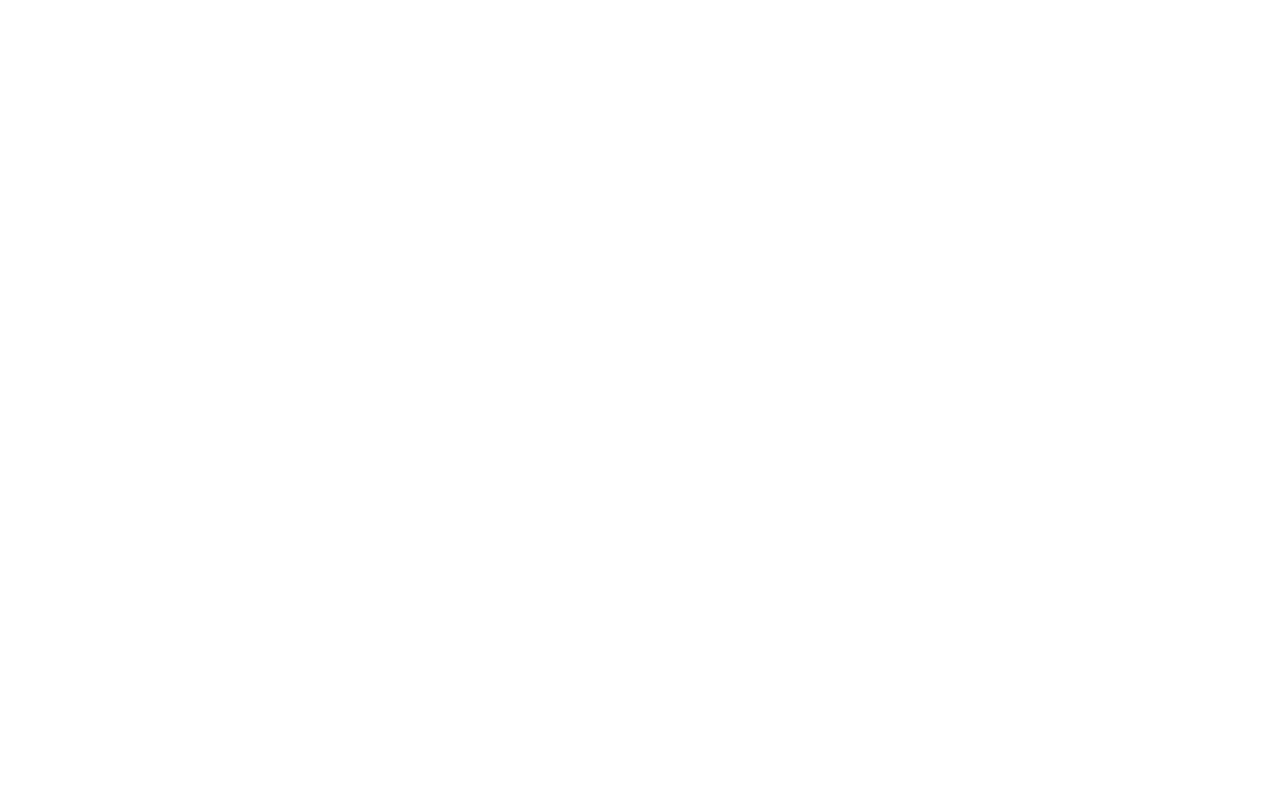
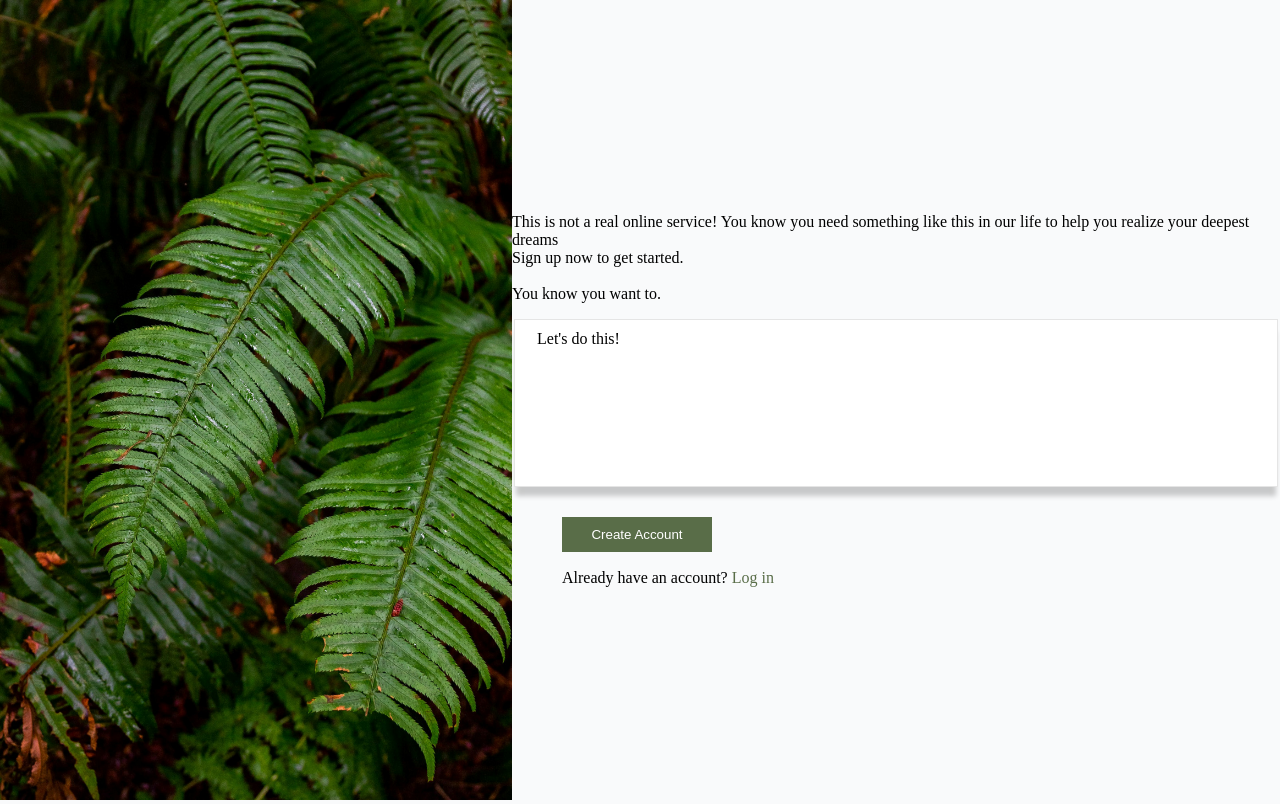
Before and after one commit to okularnik123/Sign-up-Form-Project, a plain HTML site: page index.html in a window 1280 px wide. Drawn offline with Linux system fonts and the light colour scheme.

Commit message:
Added html structure Added some css

```diff
--- a/index.html
+++ b/index.html
@@ -6,5 +6,29 @@
     <title>Sign-up</title>
     <link rel="stylesheet" href="style.css" />
   </head>
-  <body></body>
+  <body>
+    <div id="image-section">
+      <img
+        id="plants-img"
+        src="images/left-section-img.jpg"
+        alt="Green plants"
+      />
+    </div>
+    <div id="form-content">
+      <p>
+        This is not a real online service! You know you need something like this
+        in our life to help you realize your deepest dreams <br />
+        Sign up now to get started.
+        <br /><br />
+        You know you want to.
+      </p>
+      <form action="">
+        <fieldset>
+          <legend>Let's do this!</legend>
+        </fieldset>
+        <button>Create Account</button>
+      </form>
+      <p>Already have an account? <a>Log in</a></p>
+    </div>
+  </body>
 </html>
--- a/style.css
+++ b/style.css
@@ -0,0 +1,56 @@
+body {
+  display: flex;
+  margin: 0;
+  padding: 0;
+  background-color: #f9fafb;
+}
+html {
+  margin: 0;
+  padding: 0;
+}
+#image-section {
+  height: 100vh;
+  width: 40%;
+}
+#plants-img {
+  height: 100%;
+  width: 100%;
+}
+#form-content {
+  width: 60%;
+  display: flex;
+  flex-direction: column;
+  justify-content: center;
+  align-content: center;
+}
+form {
+  height: 200px;
+}
+fieldset {
+  background-color: white;
+  box-shadow: 0px 11px 5px -2px rgba(0, 0, 0, 0.2);
+  height: 150px;
+  border: 1px rgba(0, 0, 0, 0.1) solid;
+  position: relative;
+}
+legend {
+  position: absolute;
+  top: 10px;
+  left: 20px;
+}
+button {
+  color: white;
+  padding: 10px;
+  width: 150px;
+  border: none;
+  background-color: #596d48;
+  margin-left: 50px;
+  margin-top: 30px;
+}
+form + p {
+  margin-top: 50px;
+  margin-left: 50px;
+}
+a {
+  color: #596d48;
+}
```
